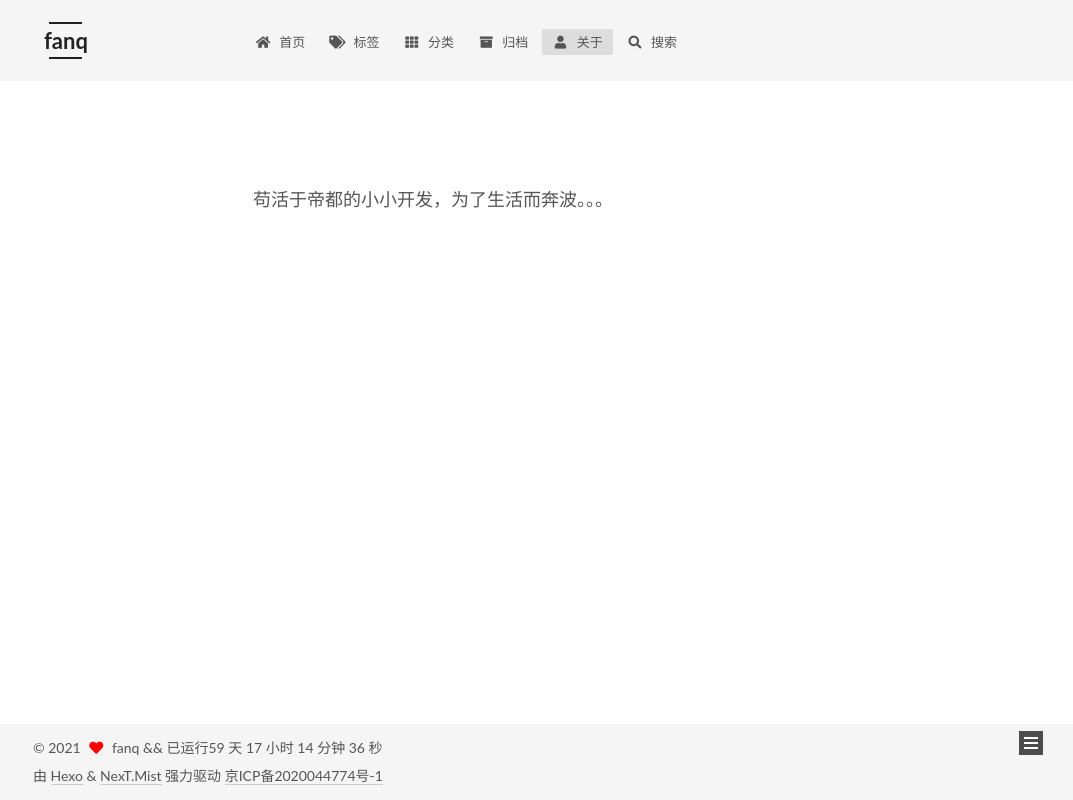
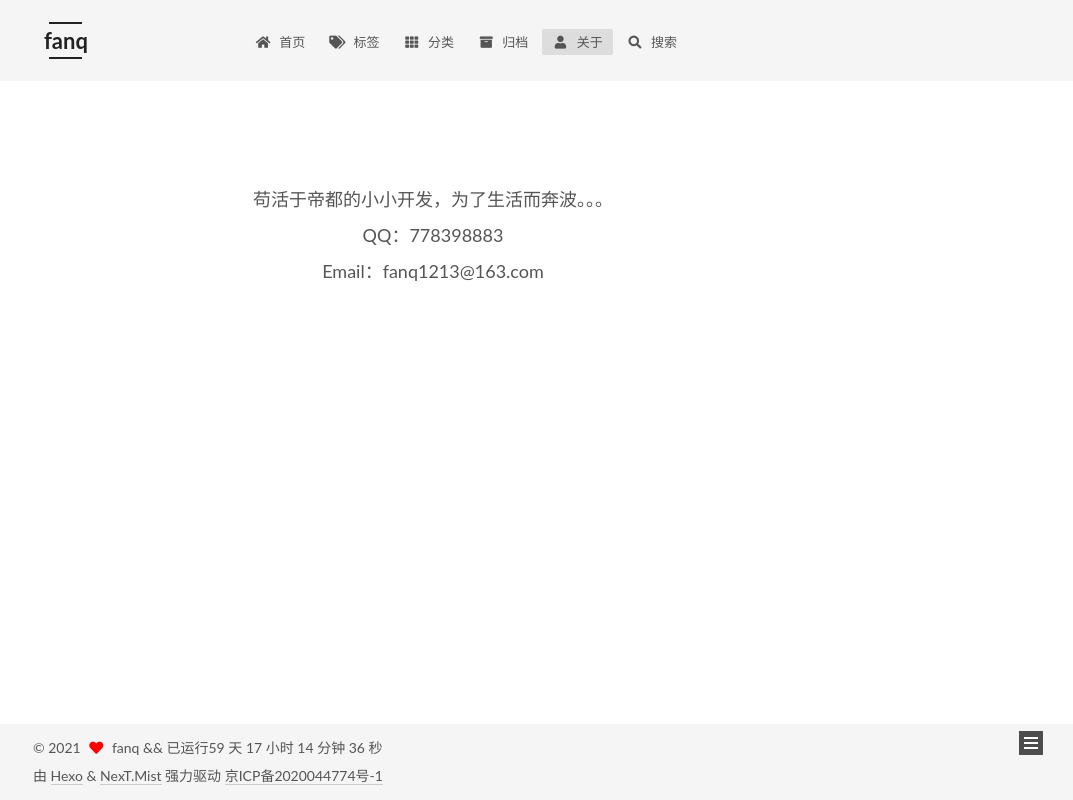
Before and after one commit to fanq1213/myblog, a plain HTML site: page about/index.html in a window 1280 px wide. Shown: the whole page, without its empty margins (207-1280 px from the left). Drawn offline with nearby package versions, Linux system fonts and the light colour scheme.

Commit message:
Site updated: 2021-04-11 16:14:31

```diff
--- a/about/index.html
+++ b/about/index.html
@@ -23,15 +23,15 @@
     var NexT = window.NexT || {};
     var CONFIG = {"hostname":"fanq1213.github.io","root":"/","images":"/images","scheme":"Mist","version":"8.2.1","exturl":false,"sidebar":{"position":"right","display":"post","padding":18,"offset":12},"copycode":false,"bookmark":{"enable":false,"color":"#222","save":"auto"},"fancybox":false,"mediumzoom":false,"lazyload":false,"pangu":false,"comments":{"style":"tabs","active":null,"storage":true,"lazyload":false,"nav":null},"motion":{"enable":true,"async":false,"transition":{"post_block":"fadeIn","post_header":"fadeInDown","post_body":"fadeInDown","coll_header":"fadeInLeft","sidebar":"fadeInUp"}},"prism":false,"i18n":{"placeholder":"搜索...","empty":"没有找到任何搜索结果：${query}","hits_time":"找到 ${hits} 个搜索结果（用时 ${time} 毫秒）","hits":"找到 ${hits} 个搜索结果"},"path":"/search.json","localsearch":{"enable":true,"trigger":"auto","top_n_per_article":1,"unescape":false,"preload":false}};
   </script>
-<meta name="description" content="苟活于帝都的小小开发，为了生活而奔波。。。">
+<meta name="description" content="苟活于帝都的小小开发，为了生活而奔波。。。   QQ：778398883  Email：fanq1213@163.com">
 <meta property="og:type" content="website">
 <meta property="og:title" content="fanq">
 <meta property="og:url" content="https://fanq1213.github.io/about/index.html">
 <meta property="og:site_name" content="fanq">
-<meta property="og:description" content="苟活于帝都的小小开发，为了生活而奔波。。。">
+<meta property="og:description" content="苟活于帝都的小小开发，为了生活而奔波。。。   QQ：778398883  Email：fanq1213@163.com">
 <meta property="og:locale" content="zh_CN">
-<meta property="article:published_time" content="2021-03-21T03:19:45.923Z">
-<meta property="article:modified_time" content="2021-03-21T03:19:45.923Z">
+<meta property="article:published_time" content="2021-04-11T08:14:25.641Z">
+<meta property="article:modified_time" content="2021-04-11T08:14:25.641Z">
 <meta property="article:author" content="fanq">
 <meta name="twitter:card" content="summary">
 
@@ -269,6 +269,12 @@
 
       <div class="post-body">
           <center> 苟活于帝都的小小开发，为了生活而奔波。。。</center>
+
+<center> QQ：778398883</center>
+
+<center>Email：fanq1213@163.com</center>
+
+
       </div>
 
 
```
